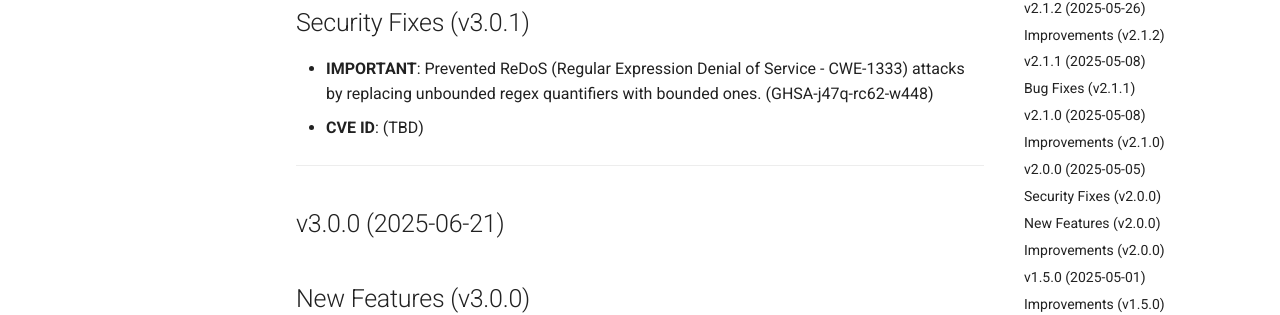
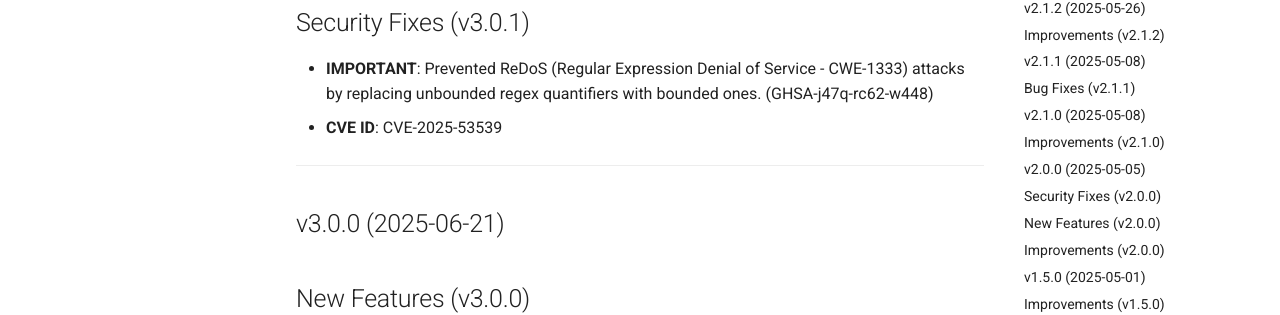
Before and after one commit to rennf93/fastapi-guard, an MkDocs documentation site: the page built from docs/release-notes.md, in a window 1280 px wide and 900 px high. Shown: the part 352-667 px from the top of the window. Built offline with MkDocs 1.6.1 and Material for MkDocs 9.7.7, drawn with Linux system fonts in a browser that asks for light colours; comment, search, counter and statistics services are not loaded; the version menu is left out.

Commit message:
Updated CVE ID on CHANGELOG and release-notes

```diff
--- a/docs/release-notes.md
+++ b/docs/release-notes.md
@@ -17,7 +17,7 @@ Security Fixes (v3.0.1)
 ------------
 
 - **IMPORTANT**: Prevented ReDoS (Regular Expression Denial of Service - CWE-1333) attacks by replacing unbounded regex quantifiers with bounded ones. (GHSA-j47q-rc62-w448)
-- **CVE ID**: (TBD)
+- **CVE ID**: CVE-2025-53539
 
 ___
 
```
Also changed, not shown: CHANGELOG.md (+1 -1 lines).
